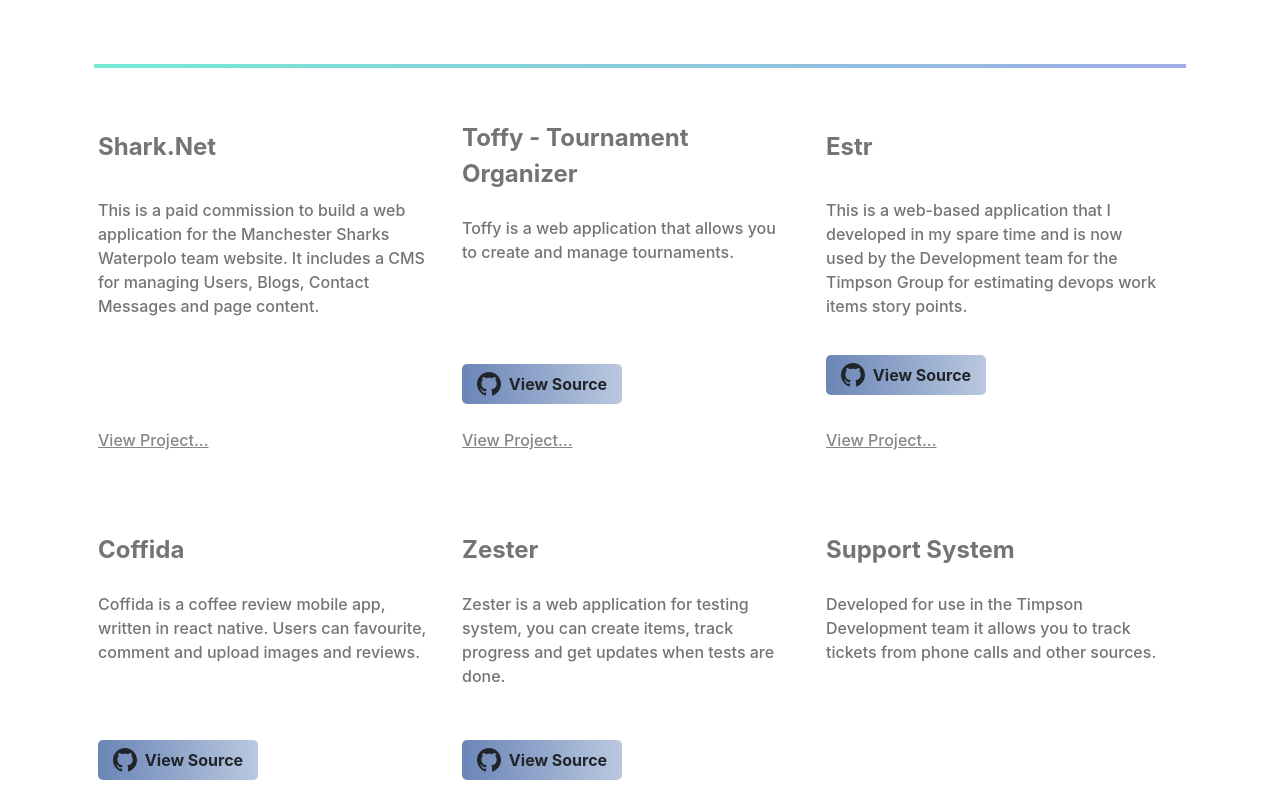
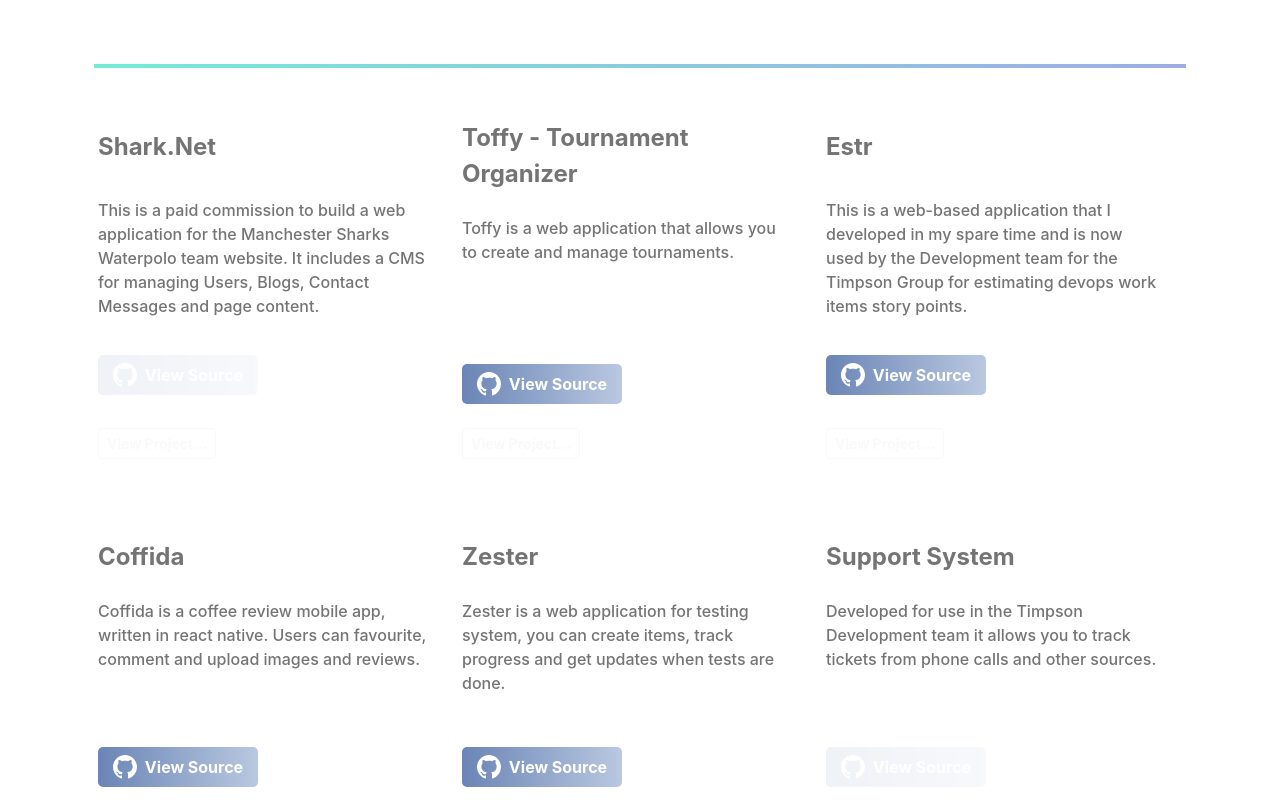
Before and after one commit to teobot/theo-clapperton-portfolio, a Next.js app: page / in a window 1280 px wide. Shown: the top 800 px of the page. Built offline with nearby package versions, Linux system fonts and the light colour scheme; grey boxes are pictures that could not be loaded.

Commit message:
replace hidden divs with disabled

```diff
--- a/components/ProjectCard.js
+++ b/components/ProjectCard.js
@@ -1,4 +1,6 @@
 import React from "react";
+
+import { Button } from "react-bootstrap";
 
 import { BsGithub } from "react-icons/bs";
 
@@ -46,41 +48,51 @@ export default function ProjectCard({
       >
         {desc}
       </div>
-      <div
+      <div className="mt-5">
+        <Button
+          className="d-flex flex-row justify-content-center align-center"
+          disabled={!github}
           onClick={() => {
-          window.open(github, "_blank");
+            if (github) window.open(github, "_blank");
           }}
-        className="d-flex flex-row justify-content-center align-center pt-2 pb-2 mt-5"
+          size="md"
           style={{
-          ...(github ? {} : { visibility: "hidden" }),
+            ...(github
+              ? { cursor: "pointer" }
+              : {
+                  cursor: "not-allowed",
+                  opacity: 0.1,
+                }),
             background: "linear-gradient(90deg, #6A85B6 0%, #BAC8E0 100%)",
             borderRadius: 5,
             width: 160,
             height: 40,
             fontWeight: "700",
-          cursor: "pointer",
             display: "flex",
             alignItems: "center",
             justifyContent: "space-evenly",
+            border: "none",
           }}
         >
           <BsGithub size={24} className="me-2" />
           View Source
+        </Button>
       </div>
-      <div
+
+      <div className="mt-4">
+        <Button
+          disabled={!live}
           onClick={() => {
-          window.open(live, "_blank");
+            if (live) window.open(live, "_blank");
           }}
-        className="mt-4"
+          variant={`outline-${live ? "light" : "dark"}`}
+          size="sm"
           style={{
-          ...(live ? {} : { visibility: "hidden" }),
-          fontWeight: "500",
-          textDecoration: "underline",
-          color: "#868686",
-          cursor: "pointer",
+            fontWeight: "700",
           }}
         >
           View Project...
+        </Button>
       </div>
     </div>
   );
```
Lines whose indentation alone changed are shown as unchanged.
